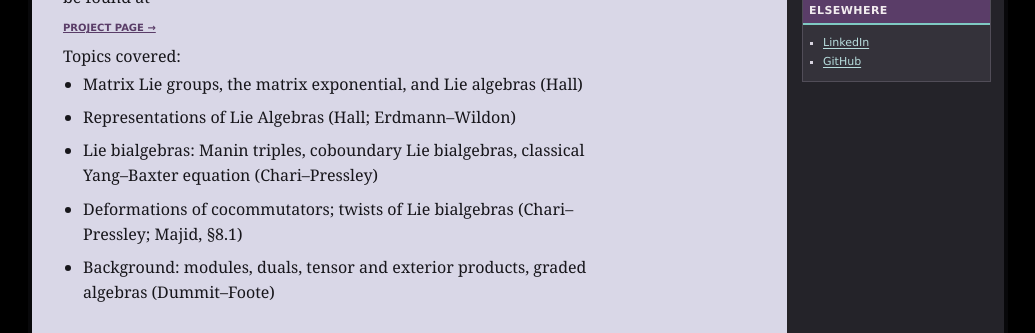
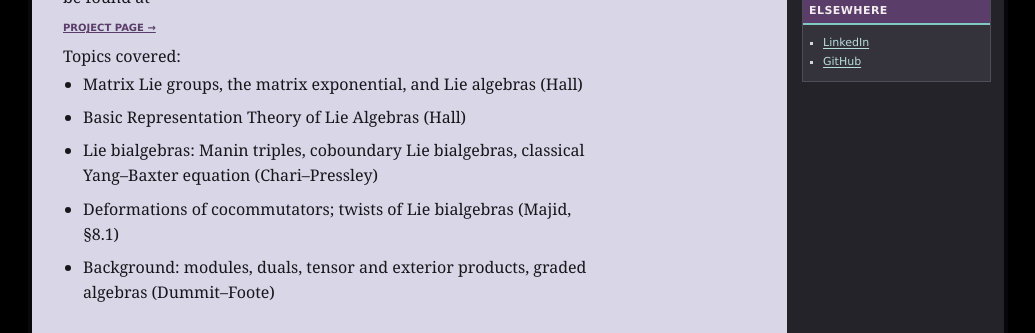
Before and after one commit to 8ts5bgytc8-cyber/robindueckdegen.com, a Jekyll site: the page built from cv/index.html, in a window 1280 px wide. Shown: the part 529-862 px from the top of the page, without its empty margins (122-1157 px from the left). Built offline with Jekyll 4.4.1, drawn with Linux system fonts in a browser that asks for light colours.

Commit message:
Further changes to CV, fixed about.

```diff
--- a/cv/index.html
+++ b/cv/index.html
@@ -53,9 +53,9 @@ title: CV
         <p class="cv-topics-label">Topics covered:</p>
         <ul class="cv-course-list cv-topics">
           <li>Matrix Lie groups, the matrix exponential, and Lie algebras (Hall)</li>
-          <li>Representations of Lie Algebras (Hall; Erdmann–Wildon)</li>
+          <li>Basic Representation Theory of Lie Algebras (Hall)</li>
           <li>Lie bialgebras: Manin triples, coboundary Lie bialgebras, classical Yang–Baxter equation (Chari–Pressley)</li>
-          <li>Deformations of cocommutators; twists of Lie bialgebras (Chari–Pressley; Majid, §8.1)</li>
+          <li>Deformations of cocommutators; twists of Lie bialgebras (Majid, §8.1)</li>
           <li>Background: modules, duals, tensor and exterior products, graded algebras (Dummit–Foote)</li>
         </ul>
       </div>
--- a/index.html
+++ b/index.html
@@ -7,7 +7,7 @@ description: Robin Dueck Degen — honours mathematics student at the University
 <section class="home-block" id="about">
   <h2>About</h2>
   <p class="home-intro">
-    Hi, my name is Robin Dueck Degen, I am an honours student in mathematics at the University of Saskatchewan in my final year. I am particularly interested in Lie theory, and I am currently working on my honors thesis which covers twisting theory for Lie algebras. I am currently applying to MSc programs for Fall 2027. If you are interested in contacting me you can find my University of Saskatchewan email in the sidebar to the right.
+   My name is Robin Dueck Degen, I am an honours student in mathematics at the University of Saskatchewan in my final year. I am particularly interested in Lie theory, and I am currently working on my honors thesis which covers twisting theory for Lie algebras. I am currently applying to MSc programs for Fall 2027. If you are interested in contacting me you can find my University of Saskatchewan email in the sidebar to the right.
   </p>
 </section>
 
```
